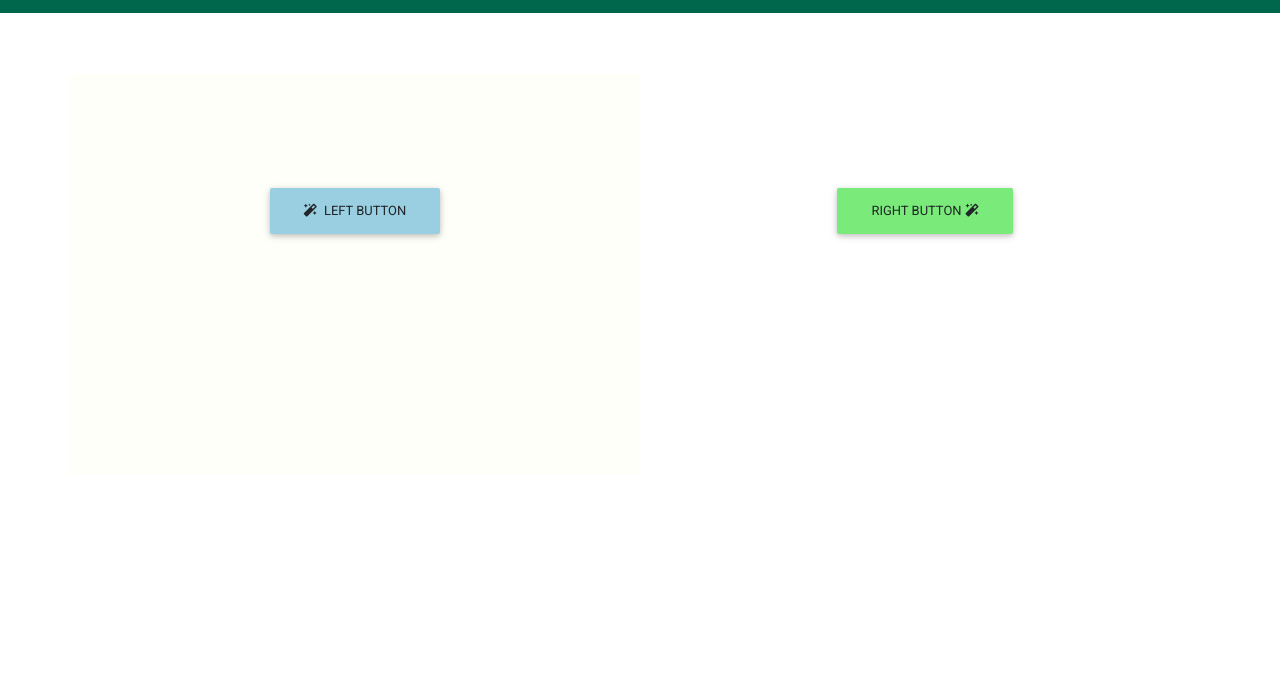
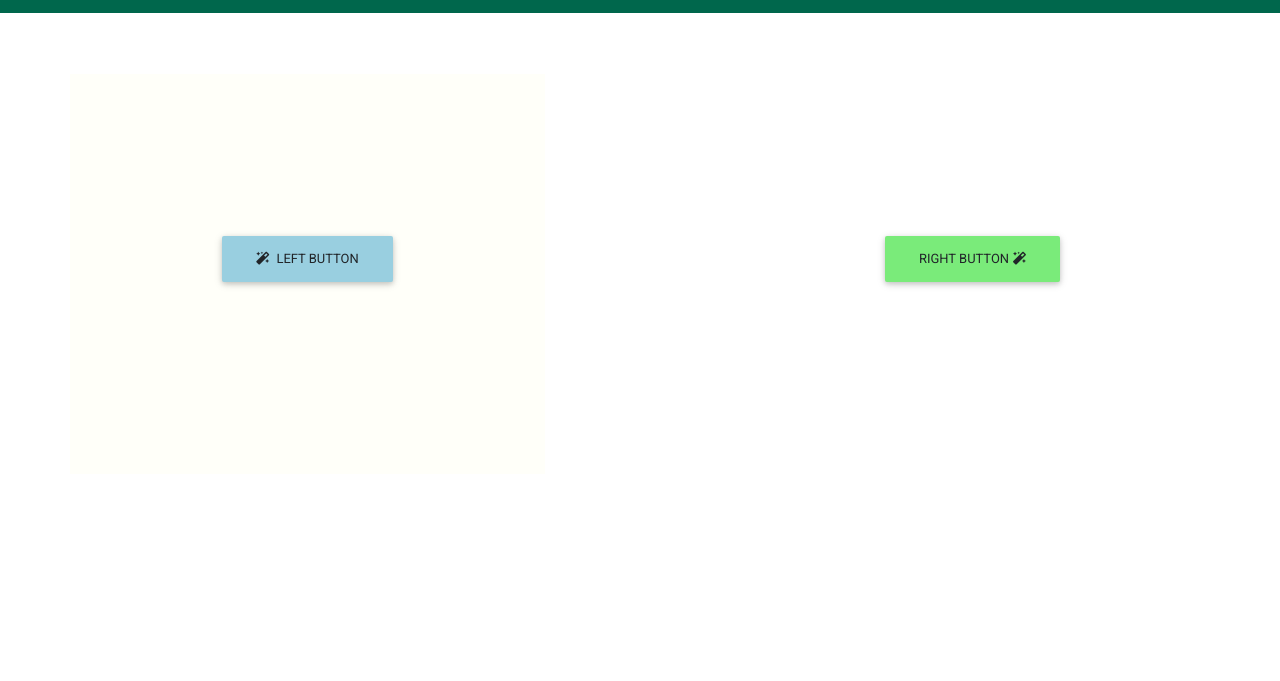
Before and after one commit to Rajeshwari-Rudra/talk-2-treasure-7, a plain HTML site: page index.html in a window 1280 px wide. Shown: the part 59-740 px from the top of the page. Drawn offline with nearby package versions, Linux system fonts and the light colour scheme.

Commit message:
Corrected space and added 50% to each block.

```diff
--- a/index.html
+++ b/index.html
@@ -34,15 +34,18 @@
     <div class="container">
 
         <div class="row " id="layout">
-            <div id="bgrone" class="col" class="col-md-6">
+            <div id="bgrone" class="col-md-5">
 
                 <div id="button1">
                     <button type="button" id="color1" class="btn" onclick="colorFunction1() "><i class="fas fa-magic mr-1"></i> Left Button </button><br><br> <span id="lbl"></span>
                 </div>
 
             </div>
+            <div class="col-md-2">
 
-            <div class="col" id="bgrtwo" class="col-md-6">
+            </div>
+
+            <div id="bgrtwo" class="col-md-5">
 
                 <div id="button2">
                     <button type="button" id="color2" class="btn " onclick="colorFunction2()"> Right Button<i class="fas fa-magic ml-1"></i></button><br><br>
--- a/main.css
+++ b/main.css
@@ -35,11 +35,11 @@
 }
 
 #button1 {
-    padding-top: 20%;
+    padding-top: 35%;
 }
 
 #button2 {
-    padding-top: 20%;
+    padding-top: 35%;
 }
 
 #color1 {
```
